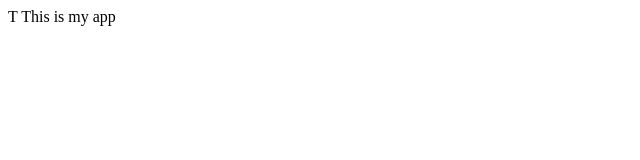
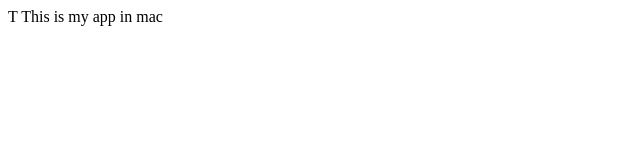
Before and after one commit to shirishapatchamatla/myappsample, a plain HTML site: page index.html in a window 1280 px wide. Shown: the full height of the page, 0-640 px from the left. Drawn offline with Linux system fonts and the light colour scheme.

Commit message:
Changes to be committed:

```diff
--- a/index.html
+++ b/index.html
@@ -3,6 +3,6 @@
   <title>Git</title>
   </head>
 <body>T
-  This is my app
+  This is my app in mac
 </body>
 </html>
```
